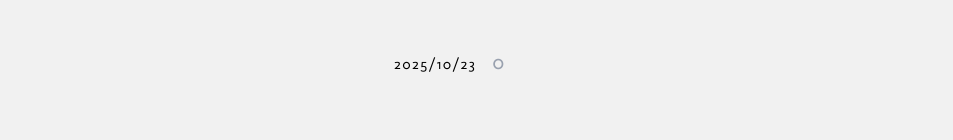
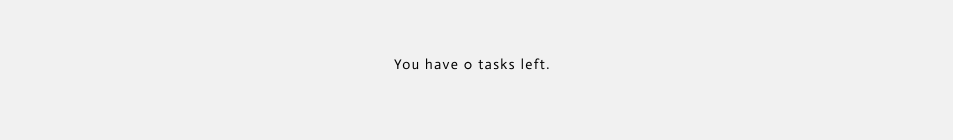
Before and after one commit to Saaka-y/Todo_list, a Next.js app: page /upcoming in a window 1280 px wide. Shown: the part 146-286 px from the top of the page, without its empty margins (0-953 px from the left). Built offline with nearby package versions, Linux system fonts and the light colour scheme; a web font is replaced by a local one.

Commit message:
💄 update message depending on page

```diff
--- a/src/components/TodayDate.jsx
+++ b/src/components/TodayDate.jsx
@@ -30,8 +30,8 @@ export function TodayDate({ todoList, page }) {
 
   return (
     <div>
-      <span className="ml-1 mb-4 text-sm">{todayStr}</span>
-      <span className="ml-4 text-xl text-gray-400 ">{page === "today" ? todayTaskAmount : upcimgnTaskAmount}</span>
+      <span className="ml-1 mb-4 text-sm">{page === "upcoming" ? `You have ${upcimgnTaskAmount} tasks left.` : todayStr}</span>
+      <span className="ml-4 text-xl text-gray-400 ">{page === "today" ? todayTaskAmount : null}</span>
     </div>
   );
 }
```
